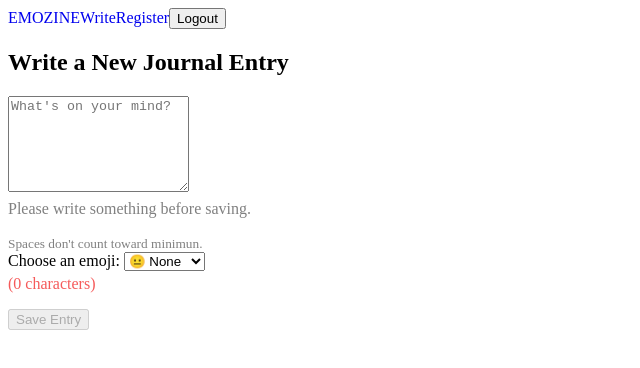
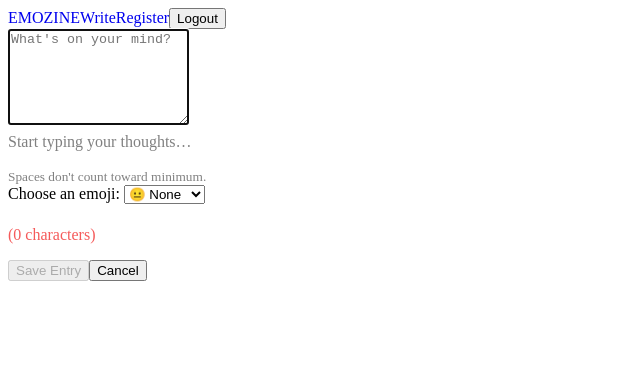
Before and after one commit to YeoMinkyu/EMOZINE, a React (Create React App) app in the folder emozine-frontend/: page /create in a window 1280 px wide. Shown: the top 368 px of the page, without its empty margins (0-640 px from the left). Built offline with nearby package versions, Linux system fonts and the light colour scheme; sample sign-in values are in the browser's storage; the HTML template or start-up script is replaced by a standard one.

Commit message:
feat(ui) refactor EntryForm and add validation
- Implement custom hook for entry validation to keep logic reusable
- Auto-focus textarea on creat and edit for smoother UX
- Add validation + character counter to EditEntry

```diff
--- /dev/null
+++ b/emozine-frontend/src/components/EntryForm.jsx
@@ -0,0 +1,76 @@
+import "./EntryForm.css";
+
+export function EntryForm ({
+    onSubmit,
+    onContentChange,
+    onEmojiChange,
+    onCancel,
+    loading = false,
+    submitting = false,
+    content,
+    error = "",
+    guideMsg = "",
+    emoji = "",
+    invalidMsg = "",
+    contentLen,
+    entryRef = null,
+}) {
+    return (
+        <form onSubmit={onSubmit} aria-busy={loading || submitting}>
+                <textarea
+                    ref={entryRef}
+                    disabled={loading || submitting}
+                    rows="6"
+                    placeholder={`What's on your mind?`}
+                    value={content}
+                    onChange={onContentChange}
+                />
+                <br />
+                {(error && <p className="error-msg" role="alert">{error}</p> )|| (guideMsg && <p className="guide-msg">{guideMsg}</p>)}
+                <small className="guide-msg">Spaces don't count toward minimum.</small>
+                <br />
+                    <EmojiSelector
+                        onEmojiChange={onEmojiChange}
+                        emoji={emoji}
+                        loading={loading}
+                        submitting={submitting}
+                    />
+                <br />
+                <p className={`content-length ${invalidMsg ? "invalid" : ""}`}>
+                    ({contentLen} {contentLen === 1 ? "character" : "characters"})
+                </p>
+                <button
+                    disabled={loading || submitting || Boolean(invalidMsg)}
+                    type="submit"
+                >
+                    {submitting ? `Saving...` : `Save Entry`}
+                </button>
+                <button
+                    disabled={loading || submitting}
+                    type="button"
+                    onClick={onCancel}
+                >
+                    Cancel
+                </button>
+            </form>
+    );
+}
+
+function EmojiSelector({ onEmojiChange, emoji, loading, submitting }) {
+    return(
+        <div className="emoji-selector">
+             <label>Choose an emoji: </label>
+            <select
+                disabled={loading || submitting}
+                value={emoji}
+                onChange={onEmojiChange}
+            >
+                    <option value="" aria-label="None">😐 None</option>
+                    <option value="😊" aria-label="Happy">😊 Happy</option>
+                    <option value="😢" aria-label="Sad">😢 Sad</option>
+                    <option value="😡" aria-label="Angry">😡 Angry</option>
+                    <option value="😌" aria-label="Calm">😌 Calm</option>
+            </select>
+        </div>
+    );
+}
--- /dev/null
+++ b/emozine-frontend/src/hooks/useEntryValidation.jsx
@@ -0,0 +1,22 @@
+import { useMemo } from "react";
+
+export function useEntryValidation(content, MIN_LENGTH=5) {
+    const contentLen = content.trim().length;
+
+    const invalidMsg = useMemo(()=> {
+        if (contentLen === 0) {
+            return `Please write something before saving.`
+        } else if (contentLen < MIN_LENGTH) {
+            return `Write at least ${MIN_LENGTH} characters…`;
+        } else {
+            return null;
+        }
+    }, [contentLen, MIN_LENGTH])
+    const guideMsg = useMemo(() => {
+        if (contentLen === 0) return "Start typing your thoughts…";
+        if (contentLen < MIN_LENGTH) return `Keep going — ${MIN_LENGTH - contentLen} more to go.`;
+        return "";
+    }, [contentLen, MIN_LENGTH]);
+
+    return {contentLen, invalidMsg, guideMsg};
+}
--- a/emozine-frontend/src/pages/CreateEntry.jsx
+++ b/emozine-frontend/src/pages/CreateEntry.jsx
@@ -1,30 +1,30 @@
-import React, { useState, useEffect } from "react";
+import React, { useState, useEffect, useRef } from "react";
 import { useNavigate } from "react-router-dom"
-import { readServerError, handleError401, validateMinLengthJournal } from "../utils/api"
-import "./CreateEntry.css";
+import { readServerError, handleError401 } from "../utils/api"
+import { EntryForm } from "../components/EntryForm";
+import { useEntryValidation } from "../hooks/useEntryValidation";
 
 function CreateEntry () {
-    const MIN_LENGTH = 5;
     const [content, setContent] = useState("");
     const [emoji, setEmoji] = useState("");
-    const [loading, setLoading] = useState(false);
+    const [submitting, setSubmitting] = useState(false);
     const [error, setError] = useState("");
+    const entryRef = useRef(null);
     const navigate = useNavigate();
+    const {contentLen, invalidMsg, guideMsg} = useEntryValidation(content);
 
-    const contentLen = content.trim().length;
-    const invalidMsg = validateMinLengthJournal(contentLen, MIN_LENGTH);
-    const guideMsg = (() => {
-    if (contentLen === 0) return "Please write something before saving.";
-    if (contentLen < MIN_LENGTH) return `Please write at least ${MIN_LENGTH} characters.`;
-    return ""; // once valid, no guide message
-    })();
-
+    useEffect(() => {
+        if (entryRef) {
+            entryRef.current.focus();
+        }
+    },[]);
 
     useEffect(() => {
         const token = localStorage.getItem("access_token");
 
         if(!token) {
             navigate('/login');
+            return;
         }
 
     }, [navigate])
@@ -38,14 +38,14 @@ function CreateEntry () {
     const handleSubmit = async (e) => {
         e.preventDefault();
 
-        if (loading) return;
+        if (submitting) return;
 
         setError("");
-        setLoading(true);
+        setSubmitting(true);
 
         if (invalidMsg) {
             setError(invalidMsg);
-            setLoading(false);
+            setSubmitting(false);
             return;
         }
 
@@ -62,7 +62,7 @@ function CreateEntry () {
             });
 
             if (handleError401(response, navigate)) {
-                setLoading(false);
+                setSubmitting(false);
                 return;
             }
 
@@ -72,49 +72,29 @@ function CreateEntry () {
                 const msg = (await readServerError(response)) || `Failed to create entry (HTTP ${response.status})`;
                 setError(msg);
             }
-        } catch (error) {
-            setError(error?.message || `Network error while creating entry.`);
+        } catch (err) {
+            setError(err?.message || `Network error while creating entry.`);
         } finally {
-            setLoading(false);
+            setSubmitting(false);
         }
     }
 
     return (
         <div className="create-entry">
-            <h2>Write a New Journal Entry</h2>
-            <form onSubmit={handleSubmit} aria-busy={loading}>
-                <textarea
-                    disabled={loading}
-                    rows="6"
-                    placeholder={`What's on your mind?`}
-                    value={content}
-                    onChange={handleChangeContent}
-                />
-                <br />
-                {(error && <p className="error-msg" role="alert">{error}</p> )|| (guideMsg && <p className="guide-msg">{guideMsg}</p>)}
-                <small className="guide-msg">Spaces don't count toward minimun.</small>
-                <br />
-                <label>Choose an emoji: </label>
-                <select
-                    disabled={loading}
-                    value={emoji}
-                    onChange={(e) => setEmoji(e.target.value)
-                    }>
-                        <option value="" aria-label="None">😐 None</option>
-                        <option value="😊" aria-label="Happy">😊 Happy</option>
-                        <option value="😢" aria-label="Sad">😢 Sad</option>
-                        <option value="😡" aria-label="Angry">😡 Angry</option>
-                        <option value="😌" aria-label="Calm">😌 Calm</option>
-                </select>
-                <br />
-                <p className={`content-length ${invalidMsg ? "invalid" : ""}`}>({contentLen} {contentLen === 1 ? "character" : "characters"})</p>
-                <button
-                    disabled={loading || Boolean(invalidMsg)}
-                    type="submit"
-                >
-                    {loading ? `Saving...` : `Save Entry`}
-                </button>
-            </form>
+            <EntryForm
+                onSubmit={handleSubmit}
+                onContentChange={handleChangeContent}
+                onEmojiChange={(e) => setEmoji(e.target.value)}
+                onCancel={() => navigate('/dashboard')}
+                submitting={submitting}
+                content={content}
+                error={error}
+                guideMsg={guideMsg}
+                emoji={emoji}
+                invalidMsg={invalidMsg}
+                contentLen={contentLen}
+                entryRef={entryRef}
+            />
         </div>
     );
 }
--- a/emozine-frontend/src/pages/EditEntry.jsx
+++ b/emozine-frontend/src/pages/EditEntry.jsx
@@ -1,22 +1,33 @@
-import { useEffect, useState } from "react";
+import { useEffect, useRef, useState } from "react";
 import { useNavigate, useParams } from "react-router-dom";
 import { readServerError, handleError401 } from "../utils/api"
+import { EntryForm } from "../components/EntryForm";
+import { useEntryValidation } from "../hooks/useEntryValidation";
 
 function EditEntry() {
     const [content, setContent] = useState("");
     const [emoji, setEmoji] = useState("");
     const [loading, setLoading] = useState(true);
-    const [updating, setUpdating] = useState(false);
+    const [submitting, setSubmitting] = useState(false);
     const [error, setError] = useState("");
     const {id} = useParams();
+    const entryRef = useRef(null);
     const navigate = useNavigate();
+    const {contentLen, invalidMsg, guideMsg} = useEntryValidation(content);
+
+    useEffect(() => {
+        if (!loading && entryRef) {
+            entryRef.current.focus();
+        }
+    },[loading]);
 
     useEffect (()=> {
+        const token = localStorage.getItem("access_token");
+        if (!token) {navigate(`/login`); return;}
+
 
         const fetchContent = async () => {
             try{
-                const token = localStorage.getItem("access_token");
-
                 setLoading(true);
 
                 const response = await fetch(`http://127.0.0.1:8000/api/entries/${id}/`, {
@@ -35,7 +46,7 @@ function EditEntry() {
                     setContent(data.content);
                     setEmoji(data.emoji);
                 } else {
-                    const msg = (await readServerError(response)) || `Failed to load the content will be edited (HTTP ${response.status})`
+                    const msg = (await readServerError(response)) || `Failed to load entry for editing. (HTTP ${response.status})`
                     setError(msg)
                 }
             } catch (error) {
@@ -47,18 +58,23 @@ function EditEntry() {
         fetchContent();
     }, [id, navigate]);
 
+    const handleChangeContent = (e) => {
+        setError("");
+        setContent(e.target.value);
+    }
+
     const handleEditing = async (e) => {
         e.preventDefault();
 
-        if (updating) return;
+        if (submitting) return;
         setError("");
 
-        if (!content) {
-            setError("Empty content cannot update!");
+        if (invalidMsg) {
+            setError(invalidMsg);
             return;
         }
 
-        setUpdating(true);
+        setSubmitting(true);
 
         const token = localStorage.getItem("access_token");
 
@@ -73,7 +89,7 @@ function EditEntry() {
             });
 
             if (handleError401(response, navigate)) {
-                setUpdating(false);
+                setSubmitting(false);
                 return;
             }
 
@@ -83,44 +99,31 @@ function EditEntry() {
                 const msg = (await readServerError(response)) || `Failed editing (HTTP ${response.status})`;
                 setError(msg);
             }
-        } catch(error) {
-            setError(error?.message || `Network error editing content.`);
+        } catch(err) {
+            setError(err?.message || `Network error editing content.`);
         } finally {
-            setUpdating(false);
+            setSubmitting(false);
         }
     };
 
     return (
-        <form onSubmit={handleEditing} aria-busy={loading}>
-            <textarea
-                disabled={loading || updating}
-                rows="6"
-                value={content}
-                onChange={(e)=> setContent(e.target.value)}
+        <div className="edit-entry">
+            <EntryForm
+                onSubmit={handleEditing}
+                onContentChange={handleChangeContent}
+                onEmojiChange={(e) => setEmoji(e.target.value)}
+                onCancel={() => navigate('/dashboard')}
+                loading={loading}
+                submitting={submitting}
+                content={content}
+                error={error}
+                guideMsg={guideMsg}
+                emoji={emoji}
+                invalidMsg={invalidMsg}
+                contentLen={contentLen}
+                entryRef={entryRef}
             />
-            <br />
-            <select value={emoji} onChange={(e)=>setEmoji(e.target.value)} disabled={loading || updating}>
-                <option value="" aria-label="None">😐 None</option>
-                <option value="😊" aria-label="Happy">😊 Happy</option>
-                <option value="😢" aria-label="Sad">😢 Sad</option>
-                <option value="😡" aria-label="Angry">😡 Angry</option>
-                <option value="😌" aria-label="Calm">😌 Calm</option>
-            </select>
-            <button
-                disabled={loading || updating}
-                type="submit"
-            >
-                {updating ? `Updating...` : `Update`}
-            </button>
-            <button
-                disabled={loading || updating}
-                type="button"
-                onClick={() => navigate('/entries')}
-            >
-                Cancel
-            </button>
-            {error && <p role="alert" style={{color:"red"}}>{error}</p>}
-        </form>
+        </div>
     );
 }
 
```
Also changed, not shown: emozine-frontend/src/utils/api.jsx (+0 -10 lines), emozine-frontend/src/components/EntryForm.css (renamed from emozine-frontend/src/pages/CreateEntry.css).
